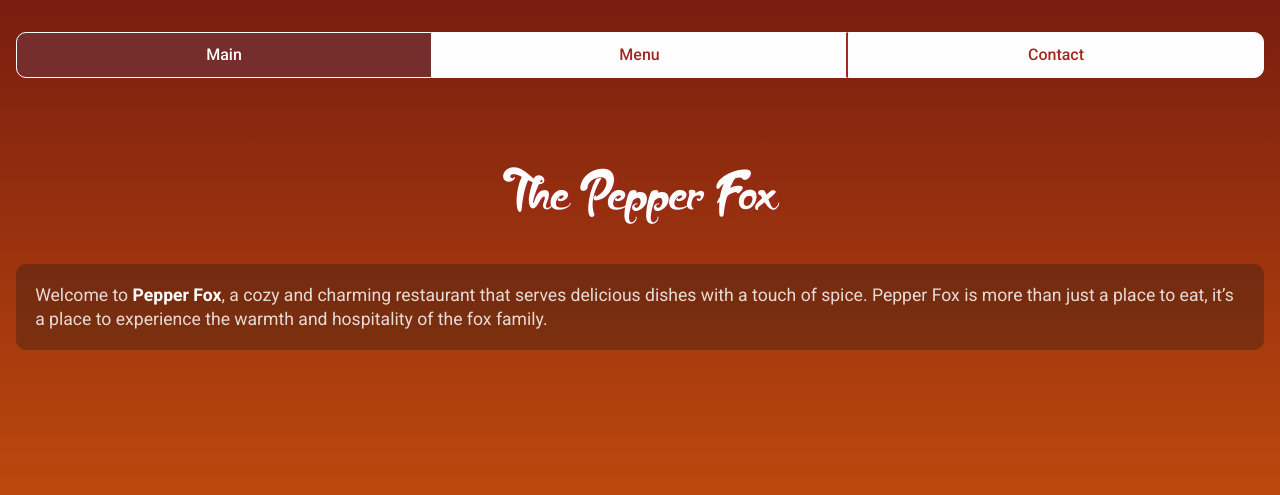
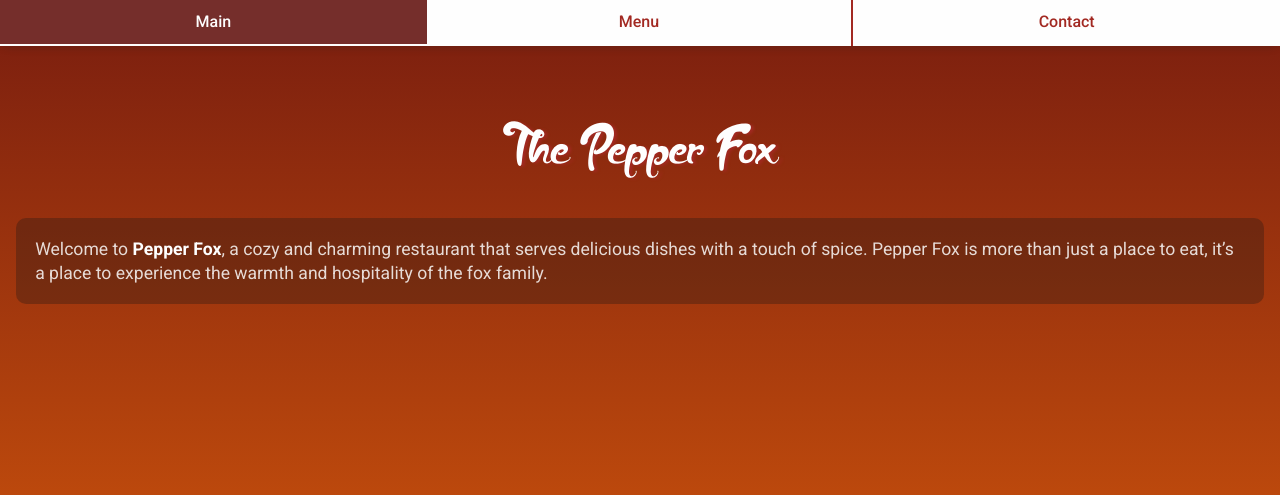
Before and after one commit to mrd010/Restaurant-Page, a website built with webpack: page dist/index.html in a window 1280 px wide. Shown: the top 495 px of the page. Built offline with nearby package versions, Linux system fonts and the light colour scheme; a web font is replaced by a local one.

Commit message:
Adjust some style for header

```diff
--- a/src/css/style.css
+++ b/src/css/style.css
@@ -42,20 +42,19 @@ body {
 /* main page */
 .main-header {
   width: 100%;
-  padding: 1rem;
   background: linear-gradient(to bottom, #791d0f, #e5630b);
   min-height: 100vh;
-
-  display: grid;
-  grid-template-rows: auto 1fr;
-  justify-items: center;
+  position: relative;
 }
 
 .main-header-nav {
   width: 100%;
   background-color: var(--theme-dark);
   border-radius: 10px;
-  margin: 1rem 0;
+  box-shadow: 0 0 10px #22222255;
+  position: fixed;
+  top: 0;
+  z-index: 10;
 }
 
 .main-header-nav div {
@@ -71,28 +70,21 @@ body {
   color: var(--theme-dark);
   font-weight: 500;
   padding: 0.8rem 0;
-  border: 1px solid #fefefe;
-}
 
-.main-header-nav a {
   width: 100%;
   height: 100%;
   display: block;
 }
 
-.main-header-nav a:first-child {
-  border-bottom-left-radius: 10px;
-  border-top-left-radius: 10px;
-}
-
-.main-header-nav a:last-child {
-  border-bottom-right-radius: 10px;
-  border-top-right-radius: 10px;
+.main-header-nav a:hover,
+.main-header-nav a:focus {
+  background-color: #ffd3d1;
 }
 
 .main-header-nav a.active {
   background-color: #752e2b;
   color: #fefefe;
+  border-bottom: 2px solid #fefefe;
 }
 
 .main-header-nav a:not(:last-child):not(.active) {
@@ -101,7 +93,8 @@ body {
 
 .main-header-header {
   color: #fefefe;
-  position: relative;
+  padding-top: 3rem;
+  padding: 3rem 1rem;
 
   display: grid;
   grid-template-rows: auto auto 1fr;
@@ -134,11 +127,11 @@ body {
   padding: 1rem;
   position: absolute;
   top: 100%;
-  transform: translateY(-48%);
+  transform: translateY(-55%);
 }
 
 .main-main {
-  padding: 1rem;
+  padding: 40vw 1rem 1rem;
   font-family: "Playfair Display", serif;
   display: flex;
   flex-direction: column;
```
